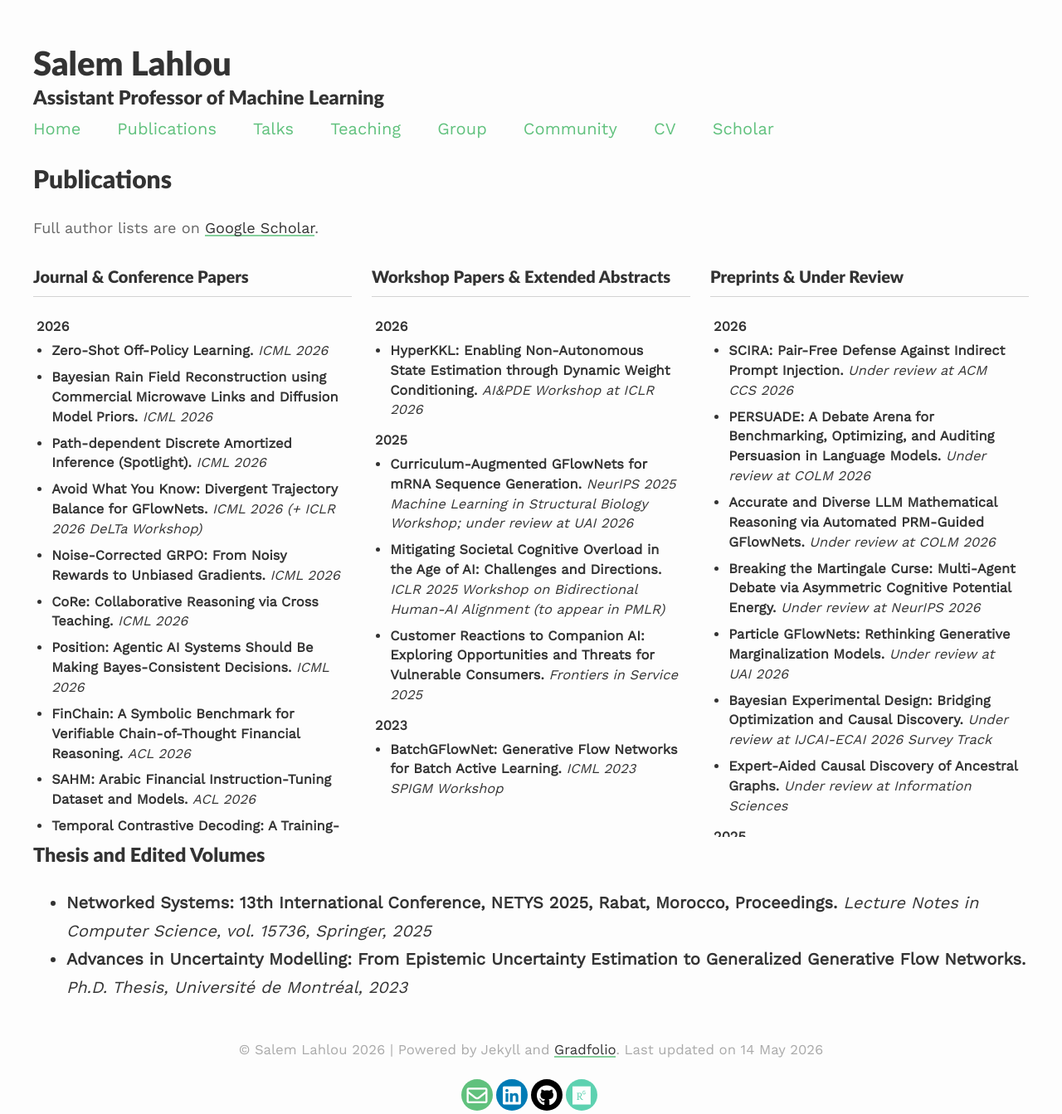
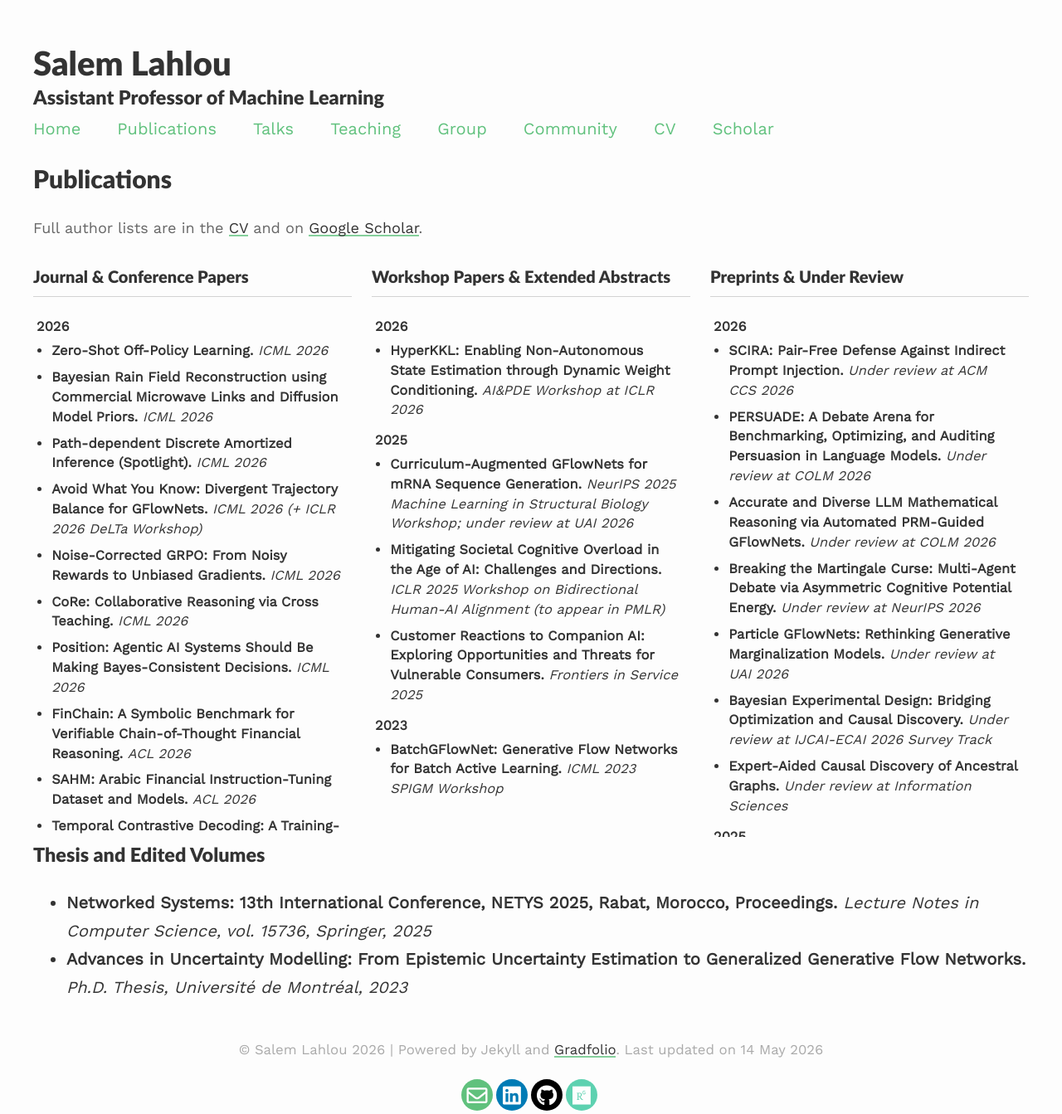
Before and after one commit to saleml/saleml.github.io, a Jekyll site: the page built from _pages/publications.md, in a window 1280 px wide. Shown: the whole page at 83% size. Built offline with Jekyll 4.4.1, drawn with Linux system fonts in a browser that asks for light colours; nearby versions of some CDN libraries.

Commit message:
Auto-sync from CV repo (59fa285)

```diff
--- a/_pages/publications.md
+++ b/_pages/publications.md
@@ -8,7 +8,7 @@
 ## Publications
 
 <p style="font-size: 0.9em; color: #666;">
-Full author lists are on <a href="https://scholar.google.com/citations?user=xLSkCrIAAAAJ" target="_blank">Google Scholar</a>.
+Full author lists are in the <a href="{{site.baseurl}}/assets/files/CV.pdf" target="_blank">CV</a> and on <a href="https://scholar.google.com/citations?user=xLSkCrIAAAAJ" target="_blank">Google Scholar</a>.
 </p>
 
 <div class="publications-columns">
```
Also changed, not shown: index.md (+0 -1 lines), 1 other file.
